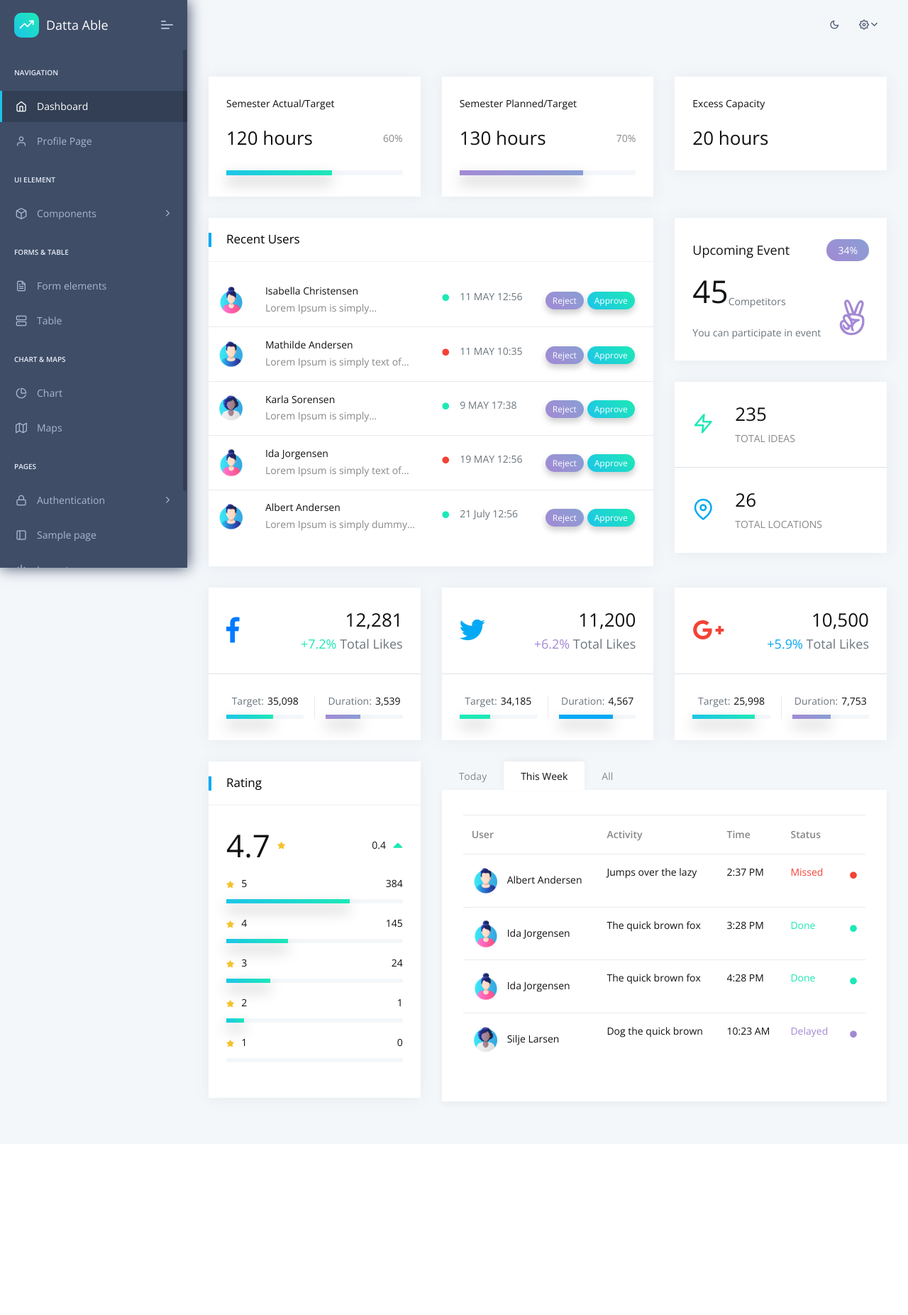
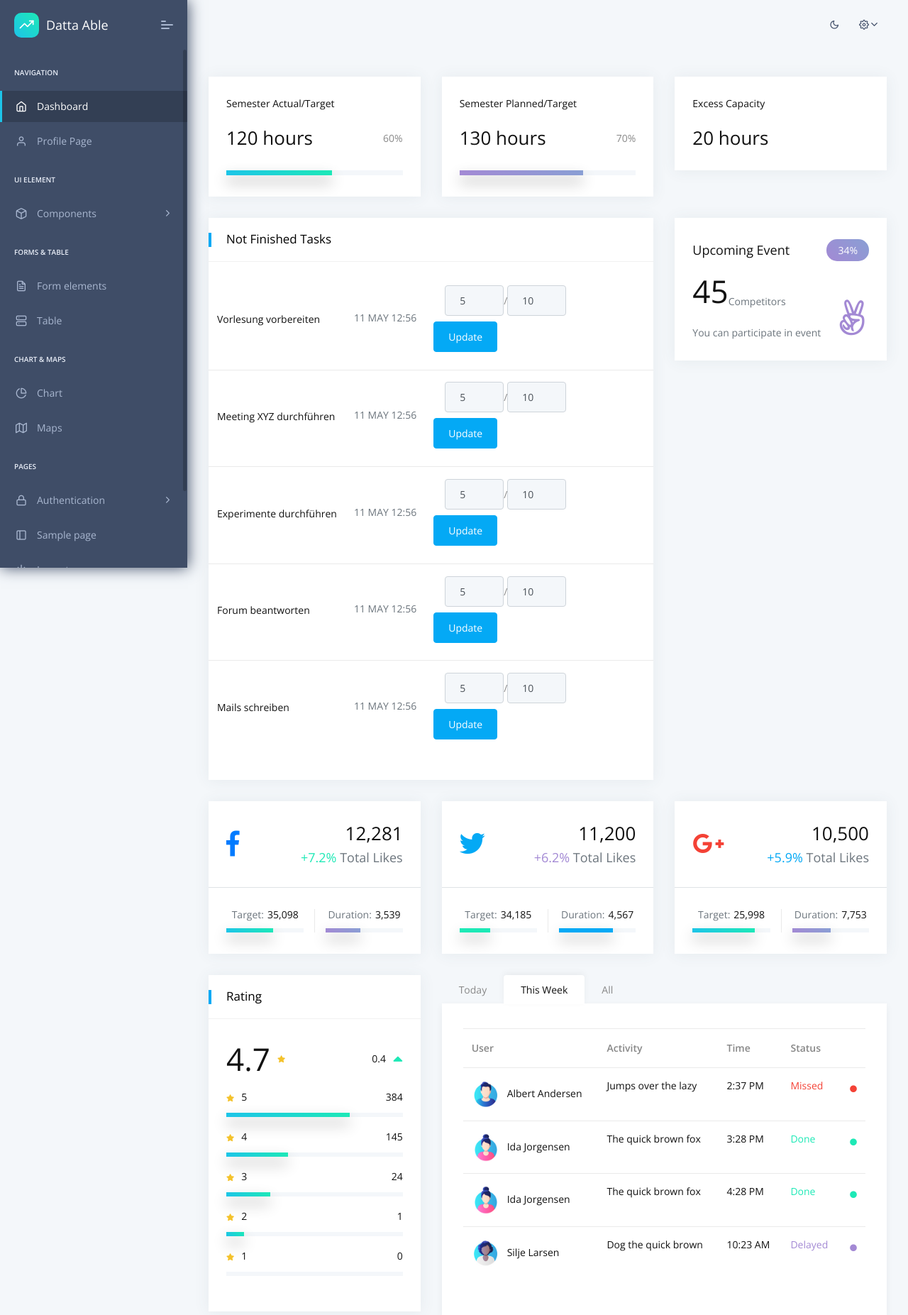
Before and after one commit to henrydatei/working-time-recording, a Django app: page / in a window 1280 px wide. Shown: the top 1853 px of the page at 71% size. Before the commit the page ends 1561 px from the top, so only its background shows below. Run offline with Django 3.2, Linux system fonts and the light colour scheme; the visitor is signed in with stand-in values (Sample User, id 1); some libraries are stand-ins or nearby versions.

Commit message:
not finished tasks hinzugefügt

```diff
--- a/Website/apps/templates/home/index.html
+++ b/Website/apps/templates/home/index.html
@@ -79,104 +79,114 @@
                                     </div>
                                 </div>
                                 <!--[ Excess Capacity section ] end-->
-                                <!--[ Recent Users ] start-->
+                                <!--[ Not Finished Tasks ] start-->
                                 <div class="col-xl-8 col-md-6">
                                     <div class="card Recent-Users">
                                         <div class="card-header">
-                                            <h5>Recent Users</h5>
+                                            <h5>Not Finished Tasks</h5>
                                         </div>
                                         <div class="card-block px-0 py-3">
                                             <div class="table-responsive">
                                                 <table class="table table-hover">
                                                     <tbody>
                                                     <tr class="unread">
-                                                        <td><img class="rounded-circle" style="width:40px;"
-                                                                    src="{{ ASSETS_ROOT }}/images/user/avatar-1.jpg" alt="activity-user">
+                                                        <td>
+                                                            <h6 class="mb-1">Vorlesung vorbereiten</h6>
                                                         </td>
                                                         <td>
-                                                            <h6 class="mb-1">Isabella Christensen</h6>
-                                                            <p class="m-0">Lorem Ipsum is simply…</p>
+                                                            <h6 class="text-muted">11 MAY 12:56</h6>
                                                         </td>
                                                         <td>
-                                                            <h6 class="text-muted"><i
-                                                                    class="fas fa-circle text-c-green f-10 m-r-15"></i>11
-                                                                MAY 12:56</h6>
-                                                        </td>
-                                                        <td><a href="#!"
-                                                                class="label theme-bg2 text-white f-12">Reject</a><a
-                                                                href="#!" class="label theme-bg text-white f-12">Approve</a>
+                                                            <form class="form-inline">
+                                                                <div class="form-group mx-sm-3 mb-2">
+                                                                    <label for="actualHours" class="sr-only">actual</label>
+                                                                    <input type="text" class="form-control" id="actualHours" value="5" size="3">
+                                                                    /
+                                                                    <label for="plannedHours" class="sr-only">planned</label>
+                                                                    <input type="text" class="form-control" id="plannedHours" value="10" size="3">
+                                                                </div>
+                                                                <button type="submit" class="btn btn-primary mb-2">Update</button>
+                                                            </form>
                                                         </td>
                                                     </tr>
                                                     <tr class="unread">
-                                                        <td><img class="rounded-circle" style="width:40px;"
-                                                                    src="{{ ASSETS_ROOT }}/images/user/avatar-2.jpg" alt="activity-user">
+                                                        <td>
+                                                            <h6 class="mb-1">Meeting XYZ durchführen</h6>
                                                         </td>
                                                         <td>
-                                                            <h6 class="mb-1">Mathilde Andersen</h6>
-                                                            <p class="m-0">Lorem Ipsum is simply text of…</p>
+                                                            <h6 class="text-muted">11 MAY 12:56</h6>
                                                         </td>
                                                         <td>
-                                                            <h6 class="text-muted"><i
-                                                                    class="fas fa-circle text-c-red f-10 m-r-15"></i>11 MAY
-                                                                10:35</h6>
-                                                        </td>
-                                                        <td><a href="#!"
-                                                                class="label theme-bg2 text-white f-12">Reject</a><a
-                                                                href="#!" class="label theme-bg text-white f-12">Approve</a>
+                                                            <form class="form-inline">
+                                                                <div class="form-group mx-sm-3 mb-2">
+                                                                    <label for="actualHours" class="sr-only">actual</label>
+                                                                    <input type="text" class="form-control" id="actualHours" value="5" size="3">
+                                                                    /
+                                                                    <label for="plannedHours" class="sr-only">planned</label>
+                                                                    <input type="text" class="form-control" id="plannedHours" value="10" size="3">
+                                                                </div>
+                                                                <button type="submit" class="btn btn-primary mb-2">Update</button>
+                                                            </form>
                                                         </td>
                                                     </tr>
                                                     <tr class="unread">
-                                                        <td><img class="rounded-circle" style="width:40px;"
-                                                                    src="{{ ASSETS_ROOT }}/images/user/avatar-3.jpg" alt="activity-user">
+                                                        <td>
+                                                            <h6 class="mb-1">Experimente durchführen</h6>
                                                         </td>
                                                         <td>
-                                                            <h6 class="mb-1">Karla Sorensen</h6>
-                                                            <p class="m-0">Lorem Ipsum is simply…</p>
+                                                            <h6 class="text-muted">11 MAY 12:56</h6>
                                                         </td>
                                                         <td>
-                                                            <h6 class="text-muted"><i
-                                                                    class="fas fa-circle text-c-green f-10 m-r-15"></i>9 MAY
-                                                                17:38</h6>
-                                                        </td>
-                                                        <td><a href="#!"
-                                                                class="label theme-bg2 text-white f-12">Reject</a><a
-                                                                href="#!" class="label theme-bg text-white f-12">Approve</a>
+                                                            <form class="form-inline">
+                                                                <div class="form-group mx-sm-3 mb-2">
+                                                                    <label for="actualHours" class="sr-only">actual</label>
+                                                                    <input type="text" class="form-control" id="actualHours" value="5" size="3">
+                                                                    /
+                                                                    <label for="plannedHours" class="sr-only">planned</label>
+                                                                    <input type="text" class="form-control" id="plannedHours" value="10" size="3">
+                                                                </div>
+                                                                <button type="submit" class="btn btn-primary mb-2">Update</button>
+                                                            </form>
                                                         </td>
                                                     </tr>
                                                     <tr class="unread">
-                                                        <td><img class="rounded-circle" style="width:40px;"
-                                                                    src="{{ ASSETS_ROOT }}/images/user/avatar-1.jpg" alt="activity-user">
+                                                        <td>
+                                                            <h6 class="mb-1">Forum beantworten</h6>
                                                         </td>
                                                         <td>
-                                                            <h6 class="mb-1">Ida Jorgensen</h6>
-                                                            <p class="m-0">Lorem Ipsum is simply text of…</p>
+                                                            <h6 class="text-muted">11 MAY 12:56</h6>
                                                         </td>
                                                         <td>
-                                                            <h6 class="text-muted f-w-300"><i
-                                                                    class="fas fa-circle text-c-red f-10 m-r-15"></i>19 MAY
-                                                                12:56</h6>
-                                                        </td>
-                                                        <td><a href="#!"
-                                                                class="label theme-bg2 text-white f-12">Reject</a><a
-                                                                href="#!" class="label theme-bg text-white f-12">Approve</a>
+                                                            <form class="form-inline">
+                                                                <div class="form-group mx-sm-3 mb-2">
+                                                                    <label for="actualHours" class="sr-only">actual</label>
+                                                                    <input type="text" class="form-control" id="actualHours" value="5" size="3">
+                                                                    /
+                                                                    <label for="plannedHours" class="sr-only">planned</label>
+                                                                    <input type="text" class="form-control" id="plannedHours" value="10" size="3">
+                                                                </div>
+                                                                <button type="submit" class="btn btn-primary mb-2">Update</button>
+                                                            </form>
                                                         </td>
                                                     </tr>
                                                     <tr class="unread">
-                                                        <td><img class="rounded-circle" style="width:40px;"
-                                                                    src="{{ ASSETS_ROOT }}/images/user/avatar-2.jpg" alt="activity-user">
+                                                        <td>
+                                                            <h6 class="mb-1">Mails schreiben</h6>
                                                         </td>
                                                         <td>
-                                                            <h6 class="mb-1">Albert Andersen</h6>
-                                                            <p class="m-0">Lorem Ipsum is simply dummy…</p>
+                                                            <h6 class="text-muted">11 MAY 12:56</h6>
                                                         </td>
                                                         <td>
-                                                            <h6 class="text-muted"><i
-                                                                    class="fas fa-circle text-c-green f-10 m-r-15"></i>21
-                                                                July 12:56</h6>
-                                                        </td>
-                                                        <td><a href="#!"
-                                                                class="label theme-bg2 text-white f-12">Reject</a><a
-                                                                href="#!" class="label theme-bg text-white f-12">Approve</a>
+                                                            <form class="form-inline">
+                                                                <div class="form-group mx-sm-3 mb-2">
+                                                                    <label for="actualHours" class="sr-only">actual</label>
+                                                                    <input type="text" class="form-control" id="actualHours" value="5" size="3">
+                                                                    /
+                                                                    <label for="plannedHours" class="sr-only">planned</label>
+                                                                    <input type="text" class="form-control" id="plannedHours" value="10" size="3">
+                                                                </div>
+                                                                <button type="submit" class="btn btn-primary mb-2">Update</button>
+                                                            </form>
                                                         </td>
                                                     </tr>
                                                     </tbody>
@@ -185,7 +195,7 @@
                                         </div>
                                     </div>
                                 </div>
-                                <!--[ Recent Users ] end-->
+                                <!--[ Not Finished Tasks ] end-->
 
                                 <!-- [ statistics year chart ] start -->
                                 <div class="col-xl-4 col-md-6">
@@ -202,30 +212,6 @@
                                             <h2 class="mt-3 f-w-300">45<sub class="text-muted f-14">Competitors</sub></h2>
                                             <h6 class="text-muted mt-4 mb-0">You can participate in event </h6>
                                             <i class="fab fa-angellist text-c-purple f-50"></i>
-                                        </div>
-                                    </div>
-                                    <div class="card">
-                                        <div class="card-block border-bottom">
-                                            <div class="row d-flex align-items-center">
-                                                <div class="col-auto">
-                                                    <i class="feather icon-zap f-30 text-c-green"></i>
-                                                </div>
-                                                <div class="col">
-                                                    <h3 class="f-w-300">235</h3>
-                                                    <span class="d-block text-uppercase">TOTAL IDEAS</span>
-                                                </div>
-                                            </div>
-                                        </div>
-                                        <div class="card-block">
-                                            <div class="row d-flex align-items-center">
-                                                <div class="col-auto">
-                                                    <i class="feather icon-map-pin f-30 text-c-blue"></i>
-                                                </div>
-                                                <div class="col">
-                                                    <h3 class="f-w-300">26</h3>
-                                                    <span class="d-block text-uppercase">TOTAL LOCATIONS</span>
-                                                </div>
-                                            </div>
                                         </div>
                                     </div>
                                 </div>
```
